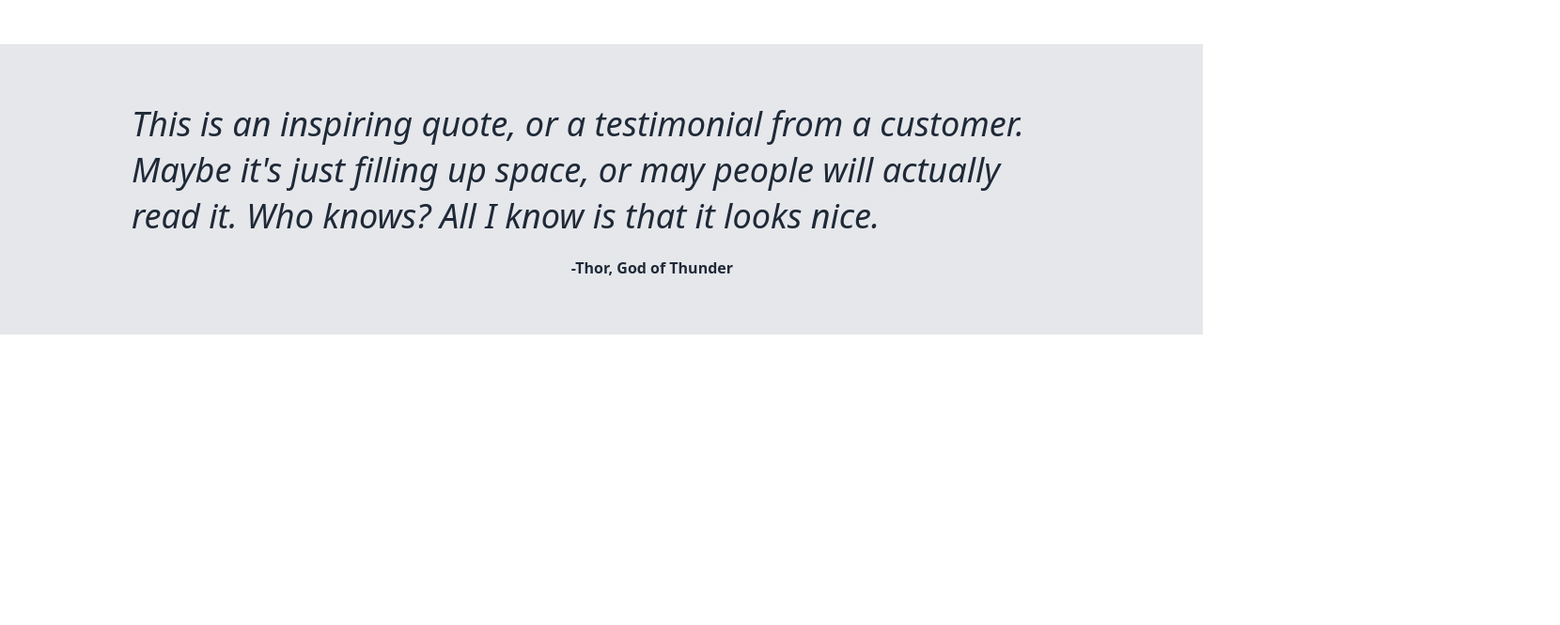
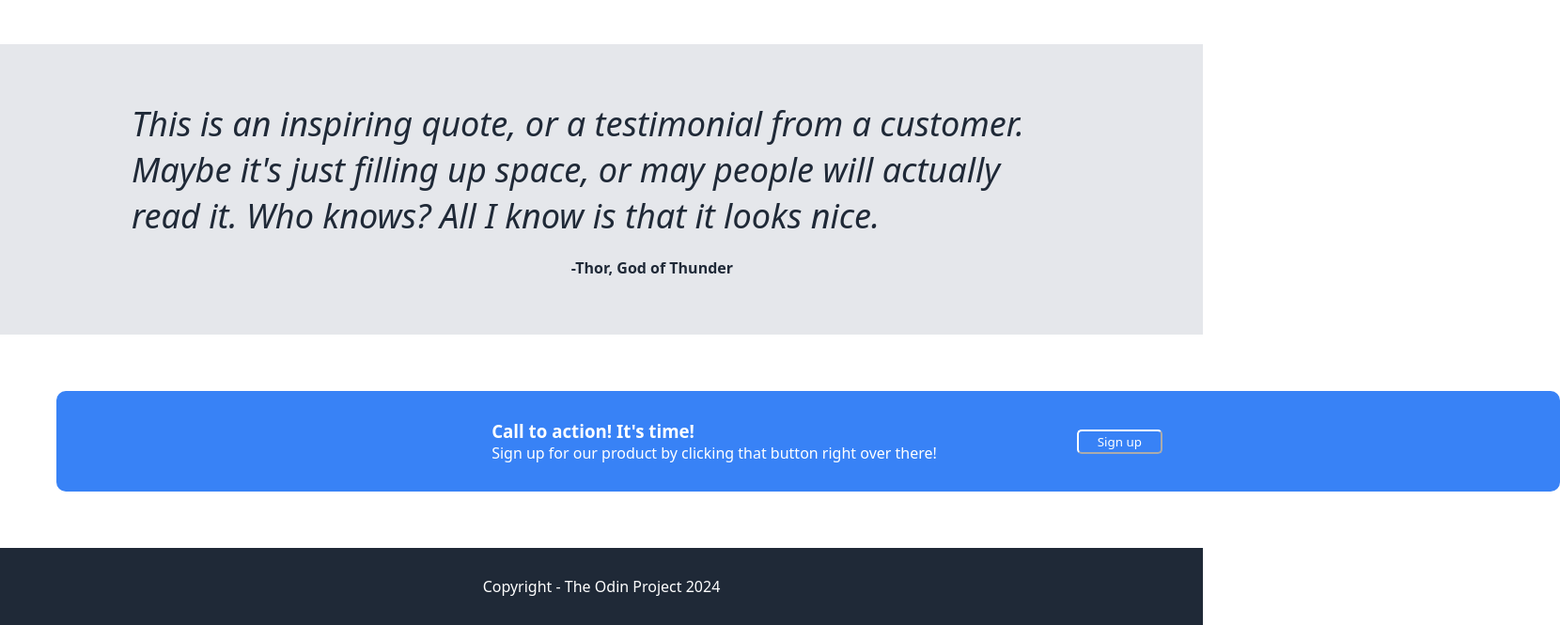
Before and after one commit to ACee70/odin-landing-page, a plain HTML site: page index.html in a window 1280 px wide. Shown: the part 836-1501 px from the top of the page at 94% size, 1660 px wide, since content can reach past the window. Before the commit the page ends 1192 px from the top, so only its background shows below. Drawn offline with Linux system fonts and the light colour scheme.

Commit message:
added call-to-action-sign-up container, can't find the padding causing the container not centering

```diff
--- a/index.html
+++ b/index.html
@@ -56,11 +56,23 @@
     <div class="quote-container">
         <div class="quote">This is an inspiring quote, or a testimonial from a customer. Maybe it's just filling up
             space, or may people will actually read it. Who knows? All I know is that it looks nice.</div>
+    </div>
+    <div class="quote-author">-Thor, God of Thunder</div>
+
+    <div class="sign-up-container">
+        <div class="sign-up-text">
+            <h3>Call to action! It's time!</h3>
+            <p>Sign up for our product by clicking that button right over there!</p>
+
         </div>
-        <div class="quote-author">-Thor, God of Thunder</div>
+        <div class="sign-up-button-b">
+            <button>Sign up</button>
+        </div>
 
-        <div class="footer">
+    </div>
 
+    <div class="footer">
+        Copyright - The Odin Project 2024
 
     </div>
 
--- a/styles.css
+++ b/styles.css
@@ -3,6 +3,7 @@
     margin: 0;
     padding: 0;
     box-sizing: border-box;
+    width: auto;
 }
 
 .header-container{
@@ -14,7 +15,7 @@
     justify-content: center;
 }
 .header{
-    width: 1200px;
+    width: 1500px;
     display: flex;
     justify-content: space-around;
 }
@@ -27,6 +28,7 @@
     flex-direction: row;
     gap: 20px;
 }
+
 
 .banner-container{
     color: white;
@@ -92,6 +94,7 @@
     height: 200px;
 }
 
+
 .quote-container{
     color: #1F2937;
     background-color: #E5E7EB;
@@ -117,3 +120,50 @@
     padding-top: 20px;
     padding-bottom: 60px;
 }
+
+
+.sign-up-container{
+    color: white;
+    background-color: #3882F6;
+    display: flex;
+    width: 1600px;
+    padding: 30px;
+    margin: 60px;
+    justify-content: center;
+    align-items: center;
+    flex-direction: row;
+    border-radius: 10px;
+}
+
+.sign-up-container .sign-up-text{
+    padding-right: 40px;
+    padding-left: 40px;
+    align-items: center;
+    justify-content: center;
+}
+.sign-up-container .sign-up-button-b{
+    display: flex;
+    width: 200px;
+    justify-content: flex-end;
+}
+.sign-up-button-b button{
+    background-color: #3882F6;
+    color: white;
+    border-radius: 5px;
+    border-color: white;
+    padding-right: 20px;
+    padding-left: 20px;
+    padding-top: 2px;
+    padding-bottom: 2px;
+
+
+}
+
+
+.footer{
+    background-color: #1F2937;
+    color: white;
+    padding: 30px;
+    display: flex;
+    justify-content: center;
+}
```
